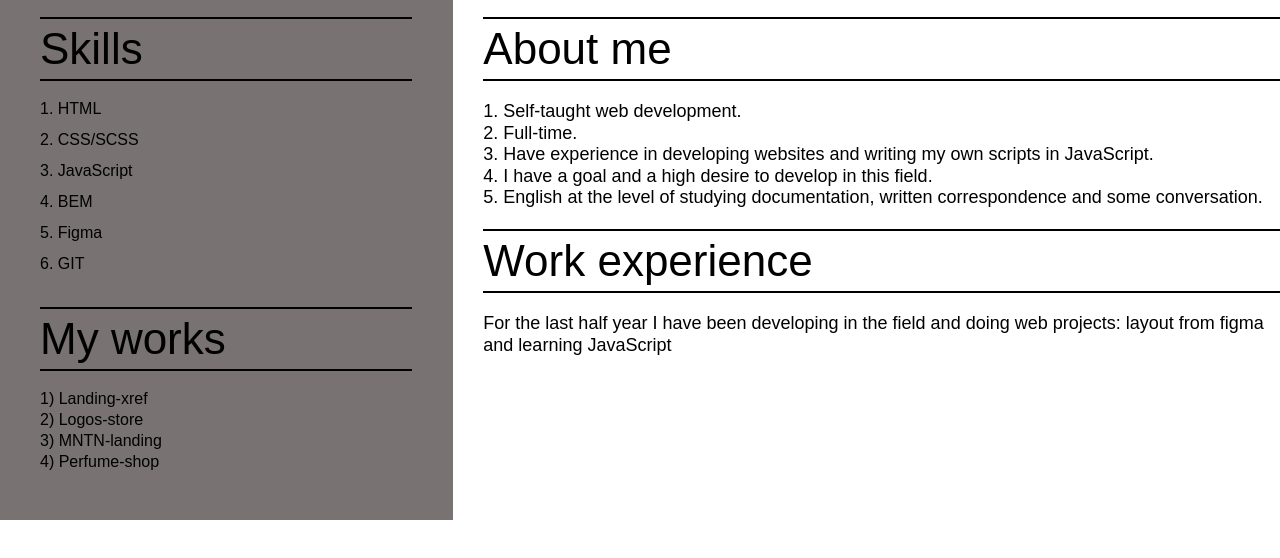
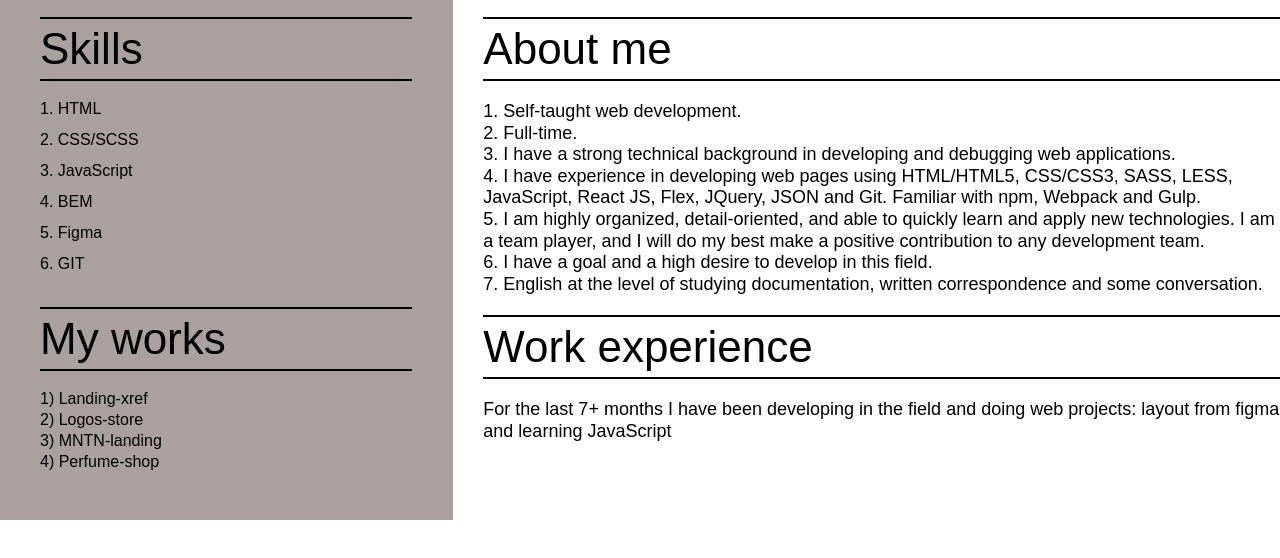
Before and after one commit to Skatb/summary, a plain HTML site: page index.html in a window 1280 px wide. Shown: the part 210-768 px from the top of the page. Drawn offline with Linux system fonts and the light colour scheme.

Commit message:
rewrite about

```diff
--- a/index.html
+++ b/index.html
@@ -55,17 +55,24 @@
                 <div class="section__menu menu">
                     <div class="menu__about">
                         <div class="menu__title">About me</div>
-                        <div class="menu__description">1. Self-taught web development.<br>
-                            2. Full-time.<br>
-                            3. Have experience in developing websites and writing my own scripts in JavaScript.<br>
-                            4. I have a goal and a high desire to develop in this field. <br>
-                            5. English at the level of studying documentation, written correspondence and some conversation.
+                        <div class="menu__description">
+                            <ul>
+                                <li>1. Self-taught web development.</li>
+                                <li>2. Full-time.</li>
+                                <li>3. I have a strong technical background in developing and debugging web applications.</li>
+                                <li>4. I have experience in developing web pages using HTML/HTML5, CSS/CSS3, SASS, LESS, JavaScript, React JS, Flex, JQuery, JSON and
+                                    Git. Familiar with npm, Webpack and Gulp.</li>
+                                <li>5. I am highly organized, detail-oriented, and able to quickly learn and apply new technologies. I am a team player,
+                                    and I will do my best make a positive contribution to any development team.</li>
+                                <li>6. I have a goal and a high desire to develop in this field. </li>
+                                <li>7. English at the level of studying documentation, written correspondence and some conversation.</li>
+                            </ul>
                         </div>
                     </div>
                     <div class="menu__about">
                         <div class="menu__title">Work experience</div>
                         <div class="menu__description">
-                            For the last half year I have been developing in the field and doing web projects: layout from figma and learning JavaScript
+                            For the last 7+ months I have been developing in the field and doing web projects: layout from figma and learning JavaScript
                         </div>
                     </div>
                 </div>
--- a/style.css
+++ b/style.css
@@ -96,7 +96,7 @@ body {
 }
 
 .side-section {
-    background-color: rgb(120, 114, 114);
+    background-color: rgb(170, 160, 160);
     width: 33.333%;
     display: flex;
     flex-direction: column;
```
